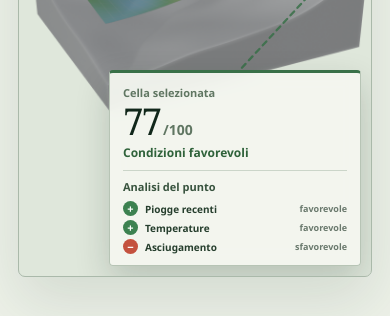
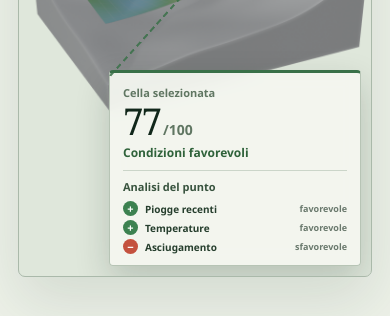
Before and after one commit to GiovanniSequani/web-funghi-index, a React (Vite) app: page / in a window 390 px wide. Shown: the part 859-1175 px from the top of the page. Built offline with nearby package versions, Linux system fonts and the light colour scheme; no server answers.

Commit message:
fix: anchor index callout to panel

```diff
--- a/src/site/marketing.css
+++ b/src/site/marketing.css
@@ -119,6 +119,43 @@
   stroke:#397048;
   stroke-width:.65;
 }
+.index-cell-callout {
+  display:none;
+}
+.index-value-card {
+  isolation:isolate;
+}
+.index-value-card::before {
+  content:"";
+  position:absolute;
+  z-index:0;
+  left:0;
+  top:2px;
+  width:165px;
+  height:2px;
+  transform:rotate(-31deg);
+  transform-origin:left center;
+  background:repeating-linear-gradient(90deg,#397048 0 6px,transparent 6px 10px);
+  opacity:.85;
+  pointer-events:none;
+}
+.index-value-card::after {
+  content:"";
+  position:absolute;
+  z-index:0;
+  left:140px;
+  top:-94px;
+  width:8px;
+  height:8px;
+  border:2px solid #397048;
+  border-radius:50%;
+  background:#f4f6f0;
+  pointer-events:none;
+}
+.index-value-card > * {
+  position:relative;
+  z-index:1;
+}
 .preview-toolbar {
   top:18px;
   right:20px;
@@ -174,6 +211,15 @@
     width:min(252px,calc(100% - 20px));
     padding:12px 13px 11px;
   }
+  .index-value-card::before {
+    width:178px;
+    top:2px;
+    transform:rotate(-48deg);
+  }
+  .index-value-card::after {
+    left:128px;
+    top:-132px;
+  }
   .index-analysis-summary {
     display:none;
   }
```
